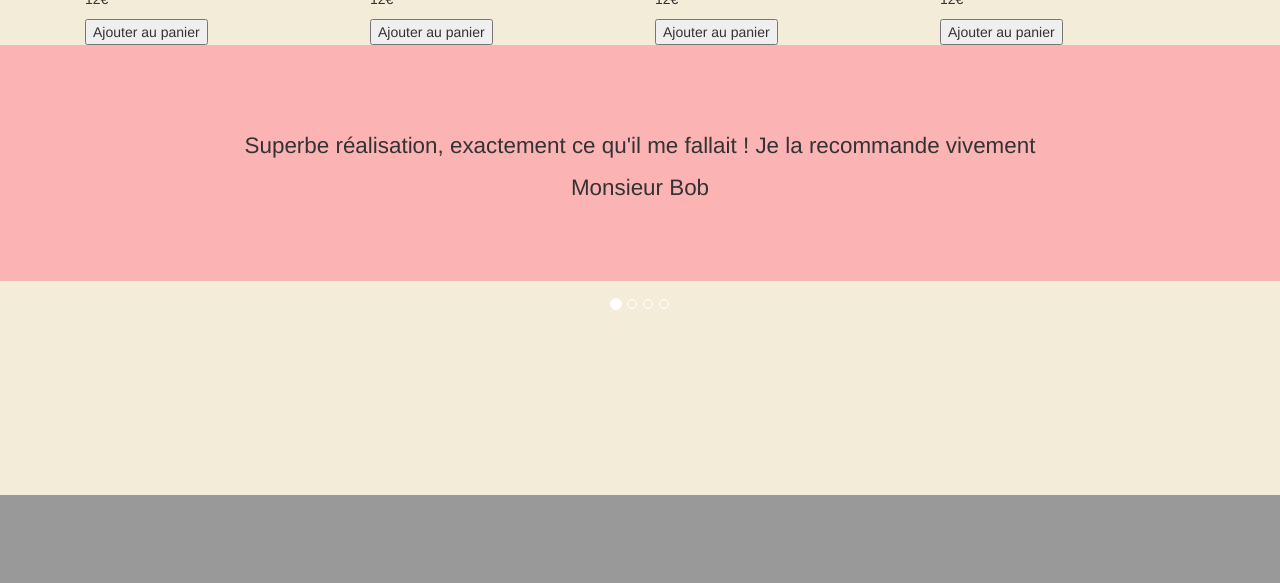
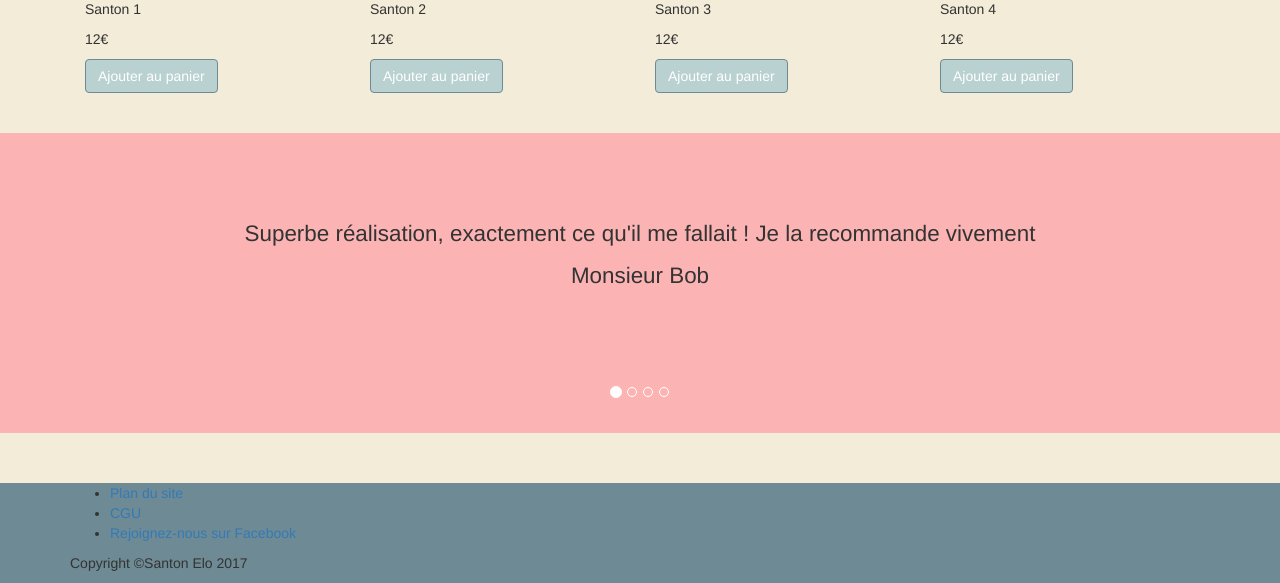
Before and after one commit to weby82/santon-elo, a PHP site: page / in a window 1280 px wide. Shown: the part 1244-1827 px from the top of the page. Before the commit the page ends 1739 px from the top, so only its background shows below. Run offline with PHP 8.4, Linux system fonts and the light colour scheme.

Commit message:
style accueil

```diff
--- a/assets/css/main.css
+++ b/assets/css/main.css
@@ -10,6 +10,20 @@ footer{
 	margin-top: 50px;
 }
 
+/*****************************************************
+		Bouton
+***************************************************/
+.btn-default{
+	background-color: #BAD1D1;
+	color: #fff;
+	border-color: #6E8A94;
+}
+
+.btn-default:hover{
+	background-color: #6E8A94;
+	color: #fff;
+
+}
 /*****************************************************
 		Navbar
 *********************************************************/
@@ -68,7 +82,9 @@ footer{
 /**************************************************
 			contenu accueil
 **************************************************/
-
+section{
+	margin-bottom: 40px;
+}
 article .article-inner img{
 	width: 100%;
 }
--- a/private/view/section-accueil.php
+++ b/private/view/section-accueil.php
@@ -34,7 +34,7 @@
 						<img src="http://lorempixel.com/150/150/abstract/6/" alt="#">
 						<p>Santon 1</p>
 						<p>12€</p>
-						<button type="button">Ajouter au panier</button>
+						<button class="btn btn-default" type="button">Ajouter au panier</button>
 					</div>
 				</article>
 				<article class="col-md-3 col-sm-6 col-xs-12">
@@ -42,7 +42,7 @@
 						<img src="http://lorempixel.com/150/150/abstract/6/" alt="#">
 						<p>Santon 2</p>
 						<p>12€</p>
-						<button type="button">Ajouter au panier</button>
+						<button class="btn btn-default" type="button">Ajouter au panier</button>
 					</div>
 				</article>
 				<article class="col-md-3 col-sm-6 col-xs-12">
@@ -50,7 +50,7 @@
 						<img src="http://lorempixel.com/150/150/abstract/6/" alt="#">
 						<p>Santon 3</p>
 						<p>12€</p>
-						<button type="button">Ajouter au panier</button>
+						<button class="btn btn-default" type="button">Ajouter au panier</button>
 					</div>
 				</article>
 				<article class="col-md-3 col-sm-6 col-xs-12">
@@ -58,7 +58,7 @@
 						<img src="http://lorempixel.com/150/150/abstract/6/" alt="#">
 						<p>Santon 4</p>
 						<p>12€</p>
-						<button type="button">Ajouter au panier</button>
+						<button class="btn btn-default" type="button">Ajouter au panier</button>
 					</div>
 				</article>
 			</div>
```
